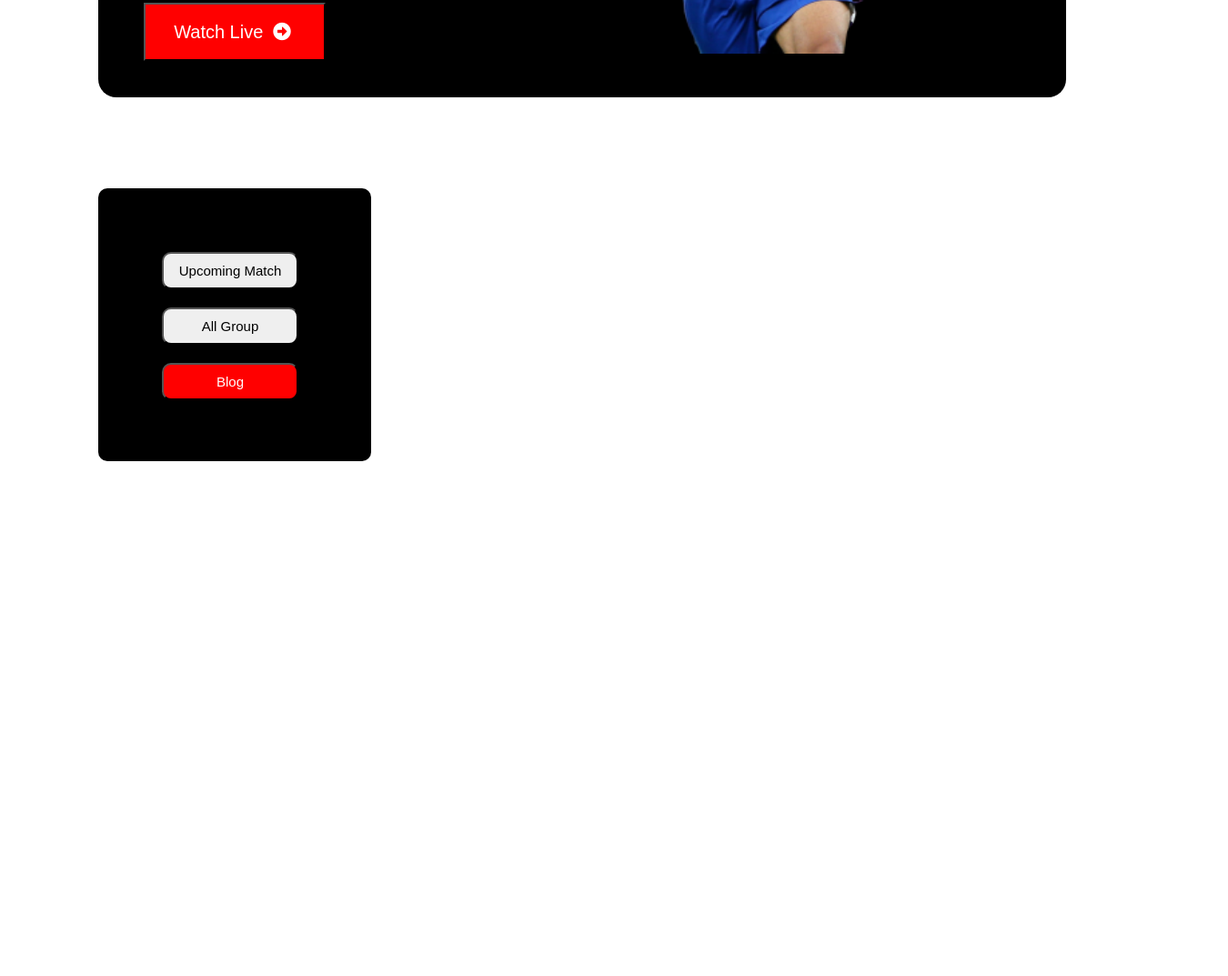
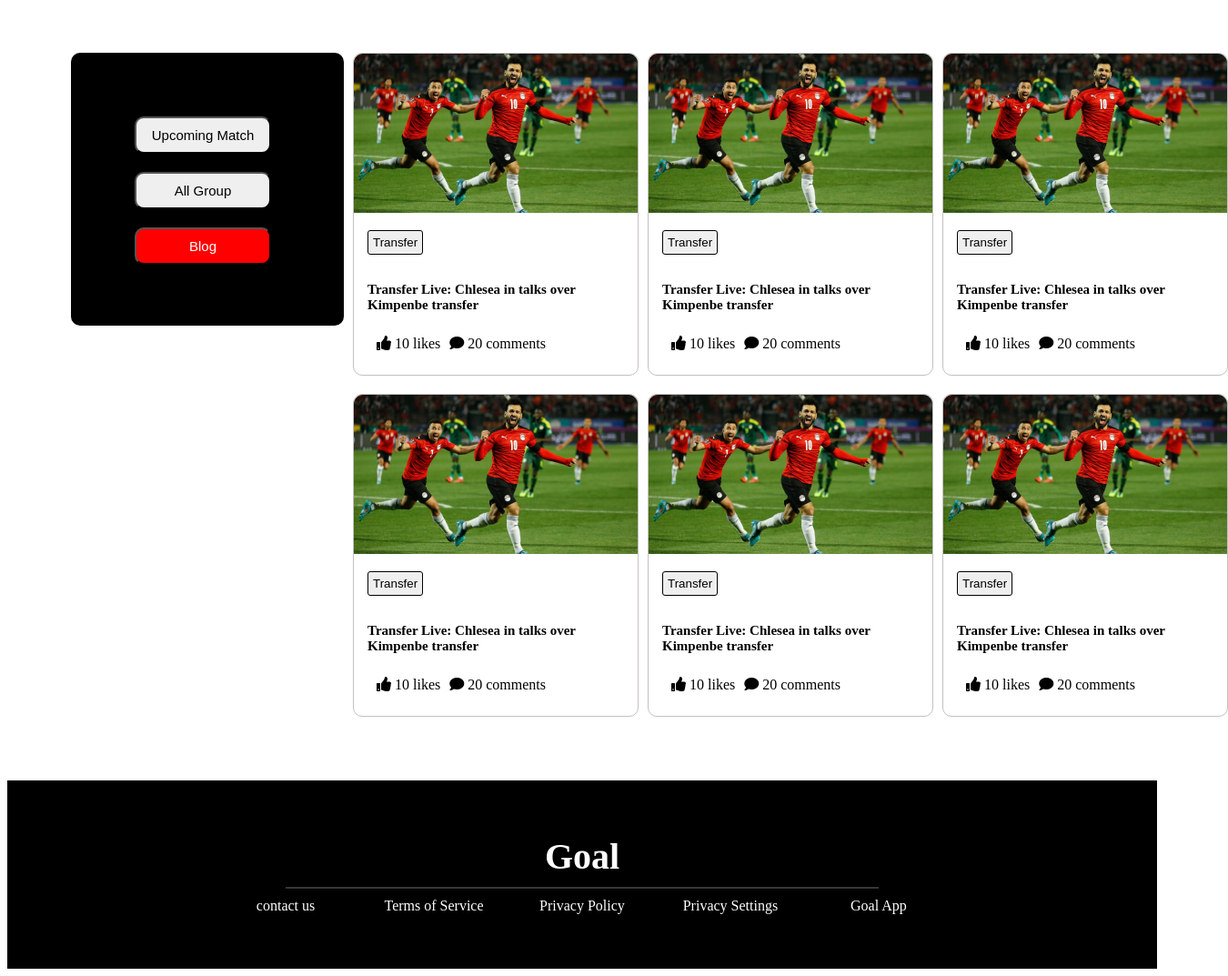
Before and after one commit to zannatun-nayem/worldcup, a plain HTML site: page index.html in a window 1280 px wide. Shown: the part 586-1659 px from the top of the page at 91% size, 1350 px wide, since content can reach past the window. Before the commit the page ends 1193 px from the top, so only its background shows below. Drawn offline with Linux system fonts and the light colour scheme.

Commit message:
new update

```diff
--- a/index.html
+++ b/index.html
@@ -13,6 +13,8 @@
     <header></header>
     <main>
         <!-- banner -->
+        <section class="container">
+
             <div class="bannar">
                 <div class="bannar-wrap">
                     <div class="bannar-header">
@@ -35,7 +37,10 @@
                     <img src="assets/Banner Image.png" alt="banner">
                 </div>
             </div>
+        </section>
+
         <!-- blog -->
+        <section class="container">
             <div class="blog">
 
                 <div class="blog-button">
@@ -43,9 +48,102 @@
                   <div class="group"><button>All Group</button></div>
                   <div class="inner-blog"><button>Blog</button></div>
                 </div>
+    <div class="blog-details">
+        <div class="single-blog">
+        <div><img src="assets/Blog Image.png" alt="blog"></div>
+        <div class="blog-btn"><button>Transfer</button></div>
+        <div class="blog-heading"><h5>Transfer Live: Chlesea in talks
+            over Kimpenbe transfer</h5></div>
+            <div class="blog-icon">
+               <div class="icon-1"><i class="fas fa-thumbs-up"></i> 10 likes</div>
+               <div class="icon-2"><i class="fas fa-comment"></i> 20 comments</div>
+            </div>
+
+    </div>
+
+    <div class="single-blog">
+        <div><img src="assets/Blog Image.png" alt="blog"></div>
+        <div class="blog-btn"><button>Transfer</button></div>
+        <div class="blog-heading"><h5>Transfer Live: Chlesea in talks
+            over Kimpenbe transfer</h5></div>
+            <div class="blog-icon">
+               <div class="icon-1"><i class="fas fa-thumbs-up"></i> 10 likes</div>
+               <div class="icon-2"><i class="fas fa-comment"></i> 20 comments</div>
+            </div>
+
+    </div>
+    <div class="single-blog">
+        <div><img src="assets/Blog Image.png" alt="blog"></div>
+        <div class="blog-btn"><button>Transfer</button></div>
+        <div class="blog-heading"><h5>Transfer Live: Chlesea in talks
+            over Kimpenbe transfer</h5></div>
+            <div class="blog-icon">
+               <div class="icon-1"><i class="fas fa-thumbs-up"></i> 10 likes</div>
+               <div class="icon-2"><i class="fas fa-comment"></i> 20 comments</div>
+            </div>
+
+    </div>
+    <div class="single-blog">
+        <div><img src="assets/Blog Image.png" alt="blog"></div>
+        <div class="blog-btn"><button>Transfer</button></div>
+        <div class="blog-heading"><h5>Transfer Live: Chlesea in talks
+            over Kimpenbe transfer</h5></div>
+            <div class="blog-icon">
+               <div class="icon-1"><i class="fas fa-thumbs-up"></i> 10 likes</div>
+               <div class="icon-2"><i class="fas fa-comment"></i> 20 comments</div>
+            </div>
+
+    </div>
+    <div class="single-blog">
+        <div><img src="assets/Blog Image.png" alt="blog"></div>
+        <div class="blog-btn"><button>Transfer</button></div>
+        <div class="blog-heading"><h5>Transfer Live: Chlesea in talks
+            over Kimpenbe transfer</h5></div>
+            <div class="blog-icon">
+               <div class="icon-1"><i class="fas fa-thumbs-up"></i> 10 likes</div>
+               <div class="icon-2"><i class="fas fa-comment"></i> 20 comments</div>
+            </div>
+
+    </div>
+
+    <div class="single-blog">
+        <div><img src="assets/Blog Image.png" alt="blog"></div>
+        <div class="blog-btn"><button>Transfer</button></div>
+        <div class="blog-heading"><h5>Transfer Live: Chlesea in talks
+            over Kimpenbe transfer</h5></div>
+            <div class="blog-icon">
+               <div class="icon-1"><i class="fas fa-thumbs-up"></i> 10 likes</div>
+               <div class="icon-2"><i class="fas fa-comment"></i> 20 comments</div>
+            </div>
+
+    </div>
+    </div>
+
+            </div>
+        </section>
+
+    </main>
+    <footer>
+        <section>
+            <div class="footer-content">
+                <div class="footer-header">
+                <h1>
+                    Goal
+                </h1>
+            </div>
+
+<div class="footer-liner"></div>
+<div class="footer-link">
+    <a href="#">contact us</a>
+    <a href="#">Terms of Service</a>
+    <a href="#"> Privacy Policy</a>
+    <a href="#"> Privacy Settings</a>
+    <a href="#"> Goal App</a>
 
 
 </div>
-    </main>
+            </div>
+        </section>
+    </footer>
 </body>
 </html>
--- a/style.css
+++ b/style.css
@@ -1,15 +1,22 @@
+
+
+.container{
+    margin: 70px;
+}
 /*
 banner */
 .bannar{
     background-color: black;
     border-radius: 20px;
-    margin: 100px;
-    display: flex;
+    /* margin: 100px; */
+    display: grid;
+    grid-template-columns: repeat(2, 1fr);
+    grid-column-gap: 20px;
     align-items: center;
 
 }
 .bannar-wrap{
-  width:50%;
+  width:100%;
 }
 .bannar-header{
     color: #fff;
@@ -40,6 +47,13 @@ banner */
     margin-bottom: 30px;
     font-size: 20px;
 }
+
+.banner-button button:hover{
+
+    background-color: #7c3939;
+  ;
+
+}
 .banner-button button i{
     color: #fff;
     text-align: center;
@@ -48,7 +62,11 @@ banner */
 
 /* blog */
 .blog{
-    margin: 100px;
+
+    display:grid;
+    grid-template-columns: repeat(2, 1fr);
+    grid-column-gap: 10px;
+
 }
 .blog-button{
     background-color: black;
@@ -60,37 +78,90 @@ banner */
 border-radius: 10px;
 
 }
-.blog-button .upcoming{
+.blog-button .upcoming ,.group,.inner-blog{
     margin:20px;
 }
 
-.blog-button .upcoming button{
+.blog-button .upcoming button,.group button,.inner-blog button{
     padding: 10px;
     width: 150px;
     font-size: 15px;
     border-radius: 10px;
 }
 
-.blog-button .group{
-    margin:20px;
-}
-
-.blog-button .group button{
-    padding: 10px;
-    width: 150px;
-    font-size: 15px;
-    border-radius: 10px;
-}
-
-.blog-button .inner-blog{
-    margin:20px;
-}
 
 .blog-button .inner-blog button{
-    padding: 10px;
-    width: 150px;
-    font-size: 15px;
-    border-radius: 10px;
+
     background-color: red;
     color: #fff;
 }
+
+.blog-details{
+    display: grid;
+    grid-template-columns:repeat(3, 1fr);
+    grid-column-gap: 10px;
+    grid-row-gap: 20px;
+
+
+
+}
+.single-blog{
+    border: 1px solid #c4c0c0;
+    border-radius: 10px;
+}
+ .blog-btn button{
+    margin: 15px;
+    border-radius: 3px;
+    border: 1px solid #000;
+    padding: 5px;
+
+}
+
+.blog-heading h5{
+    margin: 15px;
+    font-size: 15px;
+    font-weight: 700;
+}
+
+.blog-icon {
+    margin: 15px;
+    display: flex;
+}
+.blog-icon .icon-1, .icon-2{
+    margin-left: 10px;
+    padding: 10px 0px;
+
+}
+/* footer */
+footer{
+    padding: 50px;
+    background-color: #000;
+    color:#fff;
+
+}
+.footer-content{
+    width: 70%;
+    align-items: center;
+    text-align: center;
+    margin: auto;
+}
+.footer-header h1{
+    margin: 10px;
+    font-size: 40px;
+}
+.footer-liner{
+    margin: auto;
+    width: 80%;
+    height: 2px;
+    background-color: #383636;
+}
+.footer-link{
+    display: grid;
+    grid-template-columns: repeat(5, 1fr);
+    grid-column-gap: 20px;
+    margin: 10px;
+}
+.footer-link a{
+    text-decoration: none;
+    color: #fff;
+}
```
Lines whose indentation alone changed are shown as unchanged.
